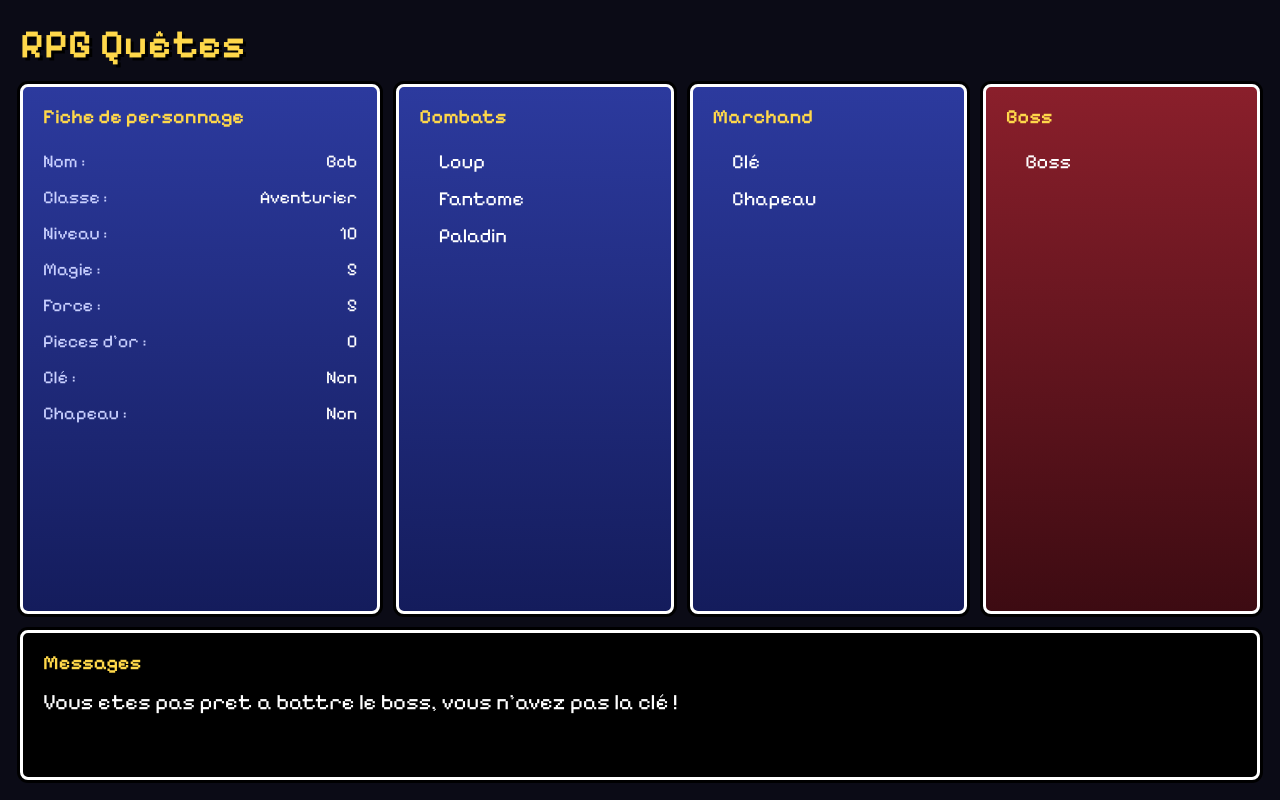
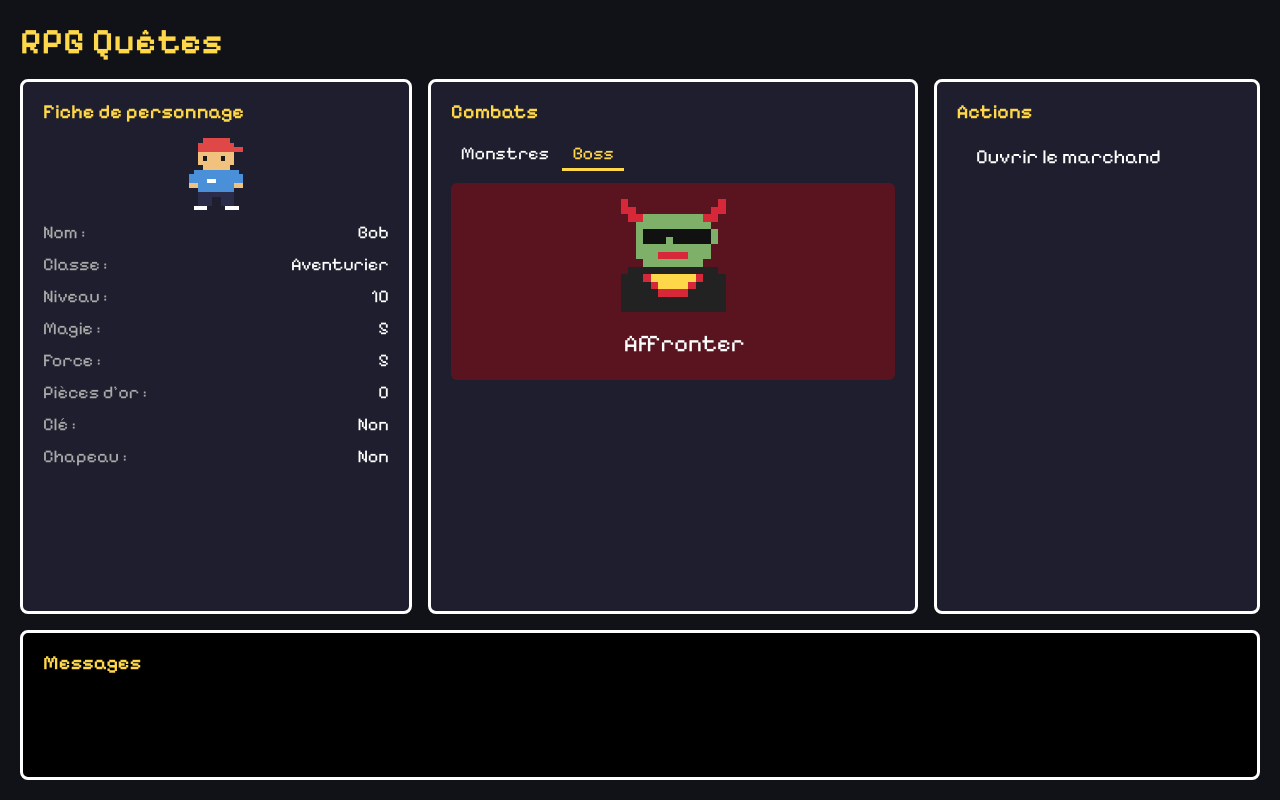
Before and after one commit to Brian-Emp/rpg-jsinterface, a plain HTML site: page index.html in a window 1280 px wide. Both pictures are taken after a click on the button "Boss". Drawn offline with Linux system fonts and the light colour scheme.

Commit message:
V1.5 ADD bonus w/ style V1

```diff
--- a/index.html
+++ b/index.html
@@ -5,40 +5,51 @@
     <meta http-equiv="X-UA-Compatible" content="IE=edge">
     <meta name="viewport" content="width=device-width, initial-scale=1.0">
     <title>RPG Quêtes</title>
-    <link rel="stylesheet" href="./style.css">
+    <link rel="stylesheet" href="style.css">
 </head>
 <body>
     <h1>RPG Quêtes</h1>
     <section id="fichePersonnage">
         <h2>Fiche de personnage</h2>
+        <img id="portrait" src="images/bob.svg" alt="Bob">
         <p>Nom : <span id="nomPersonnage"></span></p>
         <p>Classe : <span id="classePersonnage"></span></p>
         <p>Niveau : <span id="niveauPersonnage"></span></p>
         <p>Magie : <span id="magiePersonnage"></span></p>
         <p>Force : <span id="forcePersonnage"></span></p>
-        <p>Pieces d'or : <span id="piecePersonnage"></span></p>
+        <p>Pièces d'or : <span id="piecePersonnage"></span></p>
         <p>Clé : <span id="clePersonnage"></span></p>
         <p>Chapeau : <span id="chapeauPersonnage"></span></p>
     </section>
     <section id="combats">
         <h2>Combats</h2>
-        <button id="btnLoup">Loup</button>
-        <button id="btnFantome">Fantome</button>
-        <button id="btnPaladin">Paladin</button>
+        <button id="btnOngletMonstres" class="onglet actif">Monstres</button>
+        <button id="btnOngletBoss" class="onglet">Boss</button>
+        <div id="ongletMonstres">
+            <button id="btnLoup"><img src="images/loup.svg" alt=""> Loup</button>
+            <button id="btnFantome"><img src="images/fantome.svg" alt=""> Fantôme</button>
+            <button id="btnPaladin"><img src="images/paladin.svg" alt=""> Paladin</button>
+        </div>
+        <div id="ongletBoss" hidden>
+            <img id="imageBoss" src="images/boss.svg" alt="Le boss">
+            <button id="btnBoss">Affronter</button>
+        </div>
     </section>
-    <section id="marchand">
-        <h2>Marchand</h2>
-        <button id="btnCle">Clé</button>
-        <button id="btnChapeau">Chapeau</button>
-    </section>
-    <section id="boss">
-        <h2>Boss</h2>
-        <button id="btnBoss">Boss</button>
+    <section id="actions">
+        <h2>Actions</h2>
+        <button id="btnOuvrirMarchand">Ouvrir le marchand</button>
     </section>
     <section id="messages">
         <h2>Messages</h2>
         <p id="message"></p>
     </section>
+    <dialog id="popupMarchand">
+        <h2>Marchand</h2>
+        <p>Pièces d'or : <span id="piecesMarchand"></span></p>
+        <button id="btnCle"><img src="images/cle.svg" alt=""> Clé (3 pièces)</button>
+        <button id="btnChapeau"><img src="images/chapeau.svg" alt=""> Chapeau (5 pièces)</button>
+        <button id="btnFermerMarchand">Fermer</button>
+    </dialog>
 <script src="./script.js"></script>
 </body>
 </html>
--- a/script.js
+++ b/script.js
@@ -21,6 +21,17 @@ const boutonCle = document.querySelector("#btnCle");
 const boutonChapeau = document.querySelector("#btnChapeau");
 const boutonBoss = document.querySelector("#btnBoss");
 
+const boutonOngletMonstres = document.querySelector("#btnOngletMonstres");
+const boutonOngletBoss = document.querySelector("#btnOngletBoss");
+const ongletMonstres = document.querySelector("#ongletMonstres");
+const ongletBoss = document.querySelector("#ongletBoss");
+
+const popupMarchand = document.querySelector("#popupMarchand");
+const boutonOuvrirMarchand = document.querySelector("#btnOuvrirMarchand");
+const boutonFermerMarchand = document.querySelector("#btnFermerMarchand");
+
+const fichePersonnage = document.querySelector("#fichePersonnage");
+
 function afficherPersonnage() {
     document.querySelector("#nomPersonnage").textContent = nom;
     document.querySelector("#classePersonnage").textContent = classe;
@@ -30,14 +41,20 @@ function afficherPersonnage() {
     document.querySelector("#piecePersonnage").textContent = piecesOr;
     document.querySelector("#clePersonnage").textContent = possedeCle ? "Oui" : "Non";
     document.querySelector("#chapeauPersonnage").textContent = possedeChapeau ? "Oui" : "Non";
+    document.querySelector("#piecesMarchand").textContent = piecesOr;
+
+    boutonCle.disabled = possedeCle;
+    boutonChapeau.disabled = possedeChapeau;
+
+    fichePersonnage.className = classe.toLowerCase();
 }
 
 function verifierPersonnage() {
     if (typeof (nom) !== "string" || typeof (force) !== "number" || typeof (magie) !== "number" || typeof (piecesOr) !== "number") {
-        afficherMessage("Donnees du personnage non valides");
+        afficherMessage("Données du personnage non valides");
         return;
     } else if (force > 10 || force < 0 || piecesOr < 0) {
-        afficherMessage("Specs non valides");
+        afficherMessage("Statistiques non valides");
         return;
     }
 }
@@ -94,7 +111,7 @@ function acheterObjet(objet) {
     }
     if (objet === "cle") {
         if (possedeCle === true) {
-            afficherMessage("Vous possedez deja une clé !");
+            afficherMessage("Vous possédez déjà une clé !");
             return;
         }
         if (piecesOr >= cle) {
@@ -107,7 +124,7 @@ function acheterObjet(objet) {
     }
     if (objet === "chapeau") {
         if (possedeChapeau === true) {
-            afficherMessage("Vous possedez deja un chapeau !");
+            afficherMessage("Vous possédez déjà un chapeau !");
             return;
         }
         if (piecesOr >= chapeau) {
@@ -122,11 +139,11 @@ function acheterObjet(objet) {
 
 function battreBoss() {
     if (possedeCle === false) {
-        afficherMessage("Vous etes pas pret a battre le boss, vous n'avez pas la clé !");
+        afficherMessage("Vous n'êtes pas prêt à affronter le boss, il vous faut la clé !");
         return;
     }
     if (niveau < 20) {
-        afficherMessage("Vous etes pas pret a battre le boss, votre niveau est inferieur a 20 !");
+        afficherMessage("Vous n'êtes pas prêt à affronter le boss, votre niveau est inférieur à 20 !");
         return;
     }
     afficherMessage("Vous avez battu le boss !");
@@ -140,7 +157,6 @@ function afficherMessage(message) {
 
 boutonFantome.addEventListener("click", function () {
     battreAdversaire("fantome");
-
     afficherPersonnage();
 });
 
@@ -169,6 +185,28 @@ boutonBoss.addEventListener("click", function () {
     afficherPersonnage();
 });
 
+boutonOngletMonstres.addEventListener("click", function () {
+    ongletMonstres.hidden = false;
+    ongletBoss.hidden = true;
+    boutonOngletMonstres.classList.add("actif");
+    boutonOngletBoss.classList.remove("actif");
+});
+
+boutonOngletBoss.addEventListener("click", function () {
+    ongletMonstres.hidden = true;
+    ongletBoss.hidden = false;
+    boutonOngletBoss.classList.add("actif");
+    boutonOngletMonstres.classList.remove("actif");
+});
+
+boutonOuvrirMarchand.addEventListener("click", function () {
+    popupMarchand.showModal();
+});
+
+boutonFermerMarchand.addEventListener("click", function () {
+    popupMarchand.close();
+});
+
 verifierPersonnage();
 
 calculerNiveau();
--- a/style.css
+++ b/style.css
@@ -1,11 +1,9 @@
+/* police pixel avec googleapis */
 @import url("https://fonts.googleapis.com/css2?family=Pixelify+Sans:wght@400;600&display=swap");
-
-html {
-    background-color: #0b0b16;
-}
 
 body {
     font-family: "Pixelify Sans", monospace;
+    background-color: #111118;
     color: #fff;
     margin: 0;
     padding: 20px;
@@ -13,25 +11,22 @@ body {
     box-sizing: border-box;
 
     display: grid;
-    grid-template-columns: 1.3fr 1fr 1fr 1fr;
+    grid-template-columns: 1.2fr 1.5fr 1fr;
     grid-template-rows: auto 1fr 150px;
     gap: 16px;
 }
 
 h1 {
-    grid-column: span 4;
+    grid-column: span 3;
     margin: 0;
-    font-size: 40px;
+    font-size: 36px;
     color: #ffd84a;
-    text-shadow: 3px 3px 0 #000;
 }
 
-/* cases */
 section {
-    background: linear-gradient(#2c3a9e, #141c5c);
+    background-color: #1e1e2e;
     border: 3px solid #fff;
     border-radius: 8px;
-    box-shadow: 0 0 0 3px #000;
     padding: 18px 20px;
 }
 
@@ -41,21 +36,39 @@ h2 {
     margin: 0 0 14px;
 }
 
-/* fiche perso */
+/* rendu image pixel sinon floues */
+img {
+    image-rendering: pixelated;
+}
+
+/* fiche personnage */
+#portrait {
+    display: block;
+    width: 72px;
+    margin: 0 auto 6px;
+}
+
 #fichePersonnage p {
     display: flex;
     justify-content: space-between;
     margin: 0;
-    padding: 7px 0;
+    padding: 5px 0;
     font-size: 18px;
-    color: #c9d0ff;
+    color: #aaa;
 }
 
 #fichePersonnage span {
     color: #fff;
 }
 
-/* boutons */
+#fichePersonnage.guerrier {
+    border-color: #e04848;
+}
+
+#fichePersonnage.mage {
+    border-color: #6c8cff;
+}
+
 button {
     display: block;
     width: 100%;
@@ -69,30 +82,83 @@ button {
     cursor: pointer;
 }
 
+button img {
+    width: 32px;
+    vertical-align: middle;
+}
+
+/* fleche hover bouton */
 button::before {
     content: "▶ ";
     color: #ffd84a;
     visibility: hidden;
 }
 
-button:hover {
+button:enabled:hover {
     color: #ffd84a;
 }
 
-button:hover::before {
+button:enabled:hover::before {
     visibility: visible;
 }
 
-/* boss */
-#boss {
-    background: linear-gradient(#8a1f2b, #3d0b12);
+button:disabled {
+    color: #555;
+    cursor: not-allowed;
 }
 
-/* messages */
+.onglet {
+    display: inline-block;
+    width: auto;
+    font-size: 18px;
+    padding: 4px 10px;
+    margin-bottom: 12px;
+    border-bottom: 3px solid transparent;
+}
+
+.onglet::before {
+    content: none;
+}
+
+.onglet.actif {
+    color: #ffd84a;
+    border-bottom-color: #ffd84a;
+}
+
+#ongletBoss {
+    background-color: #5a1420;
+    border-radius: 6px;
+    padding: 16px;
+    text-align: center;
+}
+
+#imageBoss {
+    width: 120px;
+}
+
+#btnBoss {
+    text-align: center;
+    font-size: 24px;
+}
+
+dialog {
+    font-family: inherit;
+    background-color: #1e1e2e;
+    color: #fff;
+    border: 3px solid #fff;
+    border-radius: 8px;
+    padding: 20px 24px;
+    width: 320px;
+}
+
+#btnFermerMarchand {
+    margin-top: 10px;
+    color: #aaa;
+}
+
 #messages {
-    grid-column: span 4;
-    position: relative;
-    background: #000;
+    grid-column: span 3;
+    background-color: #000;
 }
 
 #message {
```
Also changed, not shown: images/bob.svg (added), images/boss.svg (added), images/chapeau.svg (added), images/cle.svg (added), images/fantome.svg (added), images/loup.svg (added), images/paladin.svg (added).
